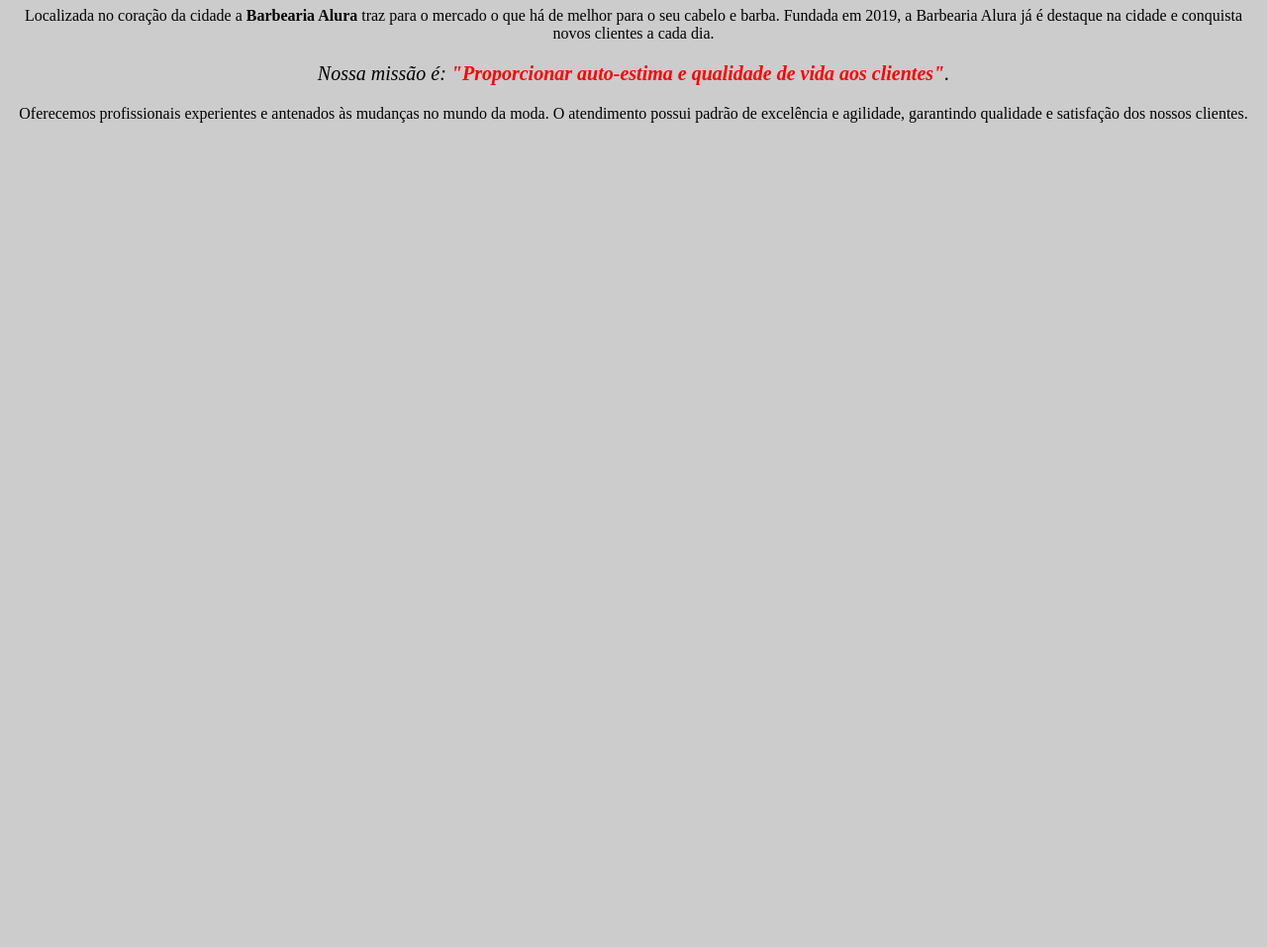
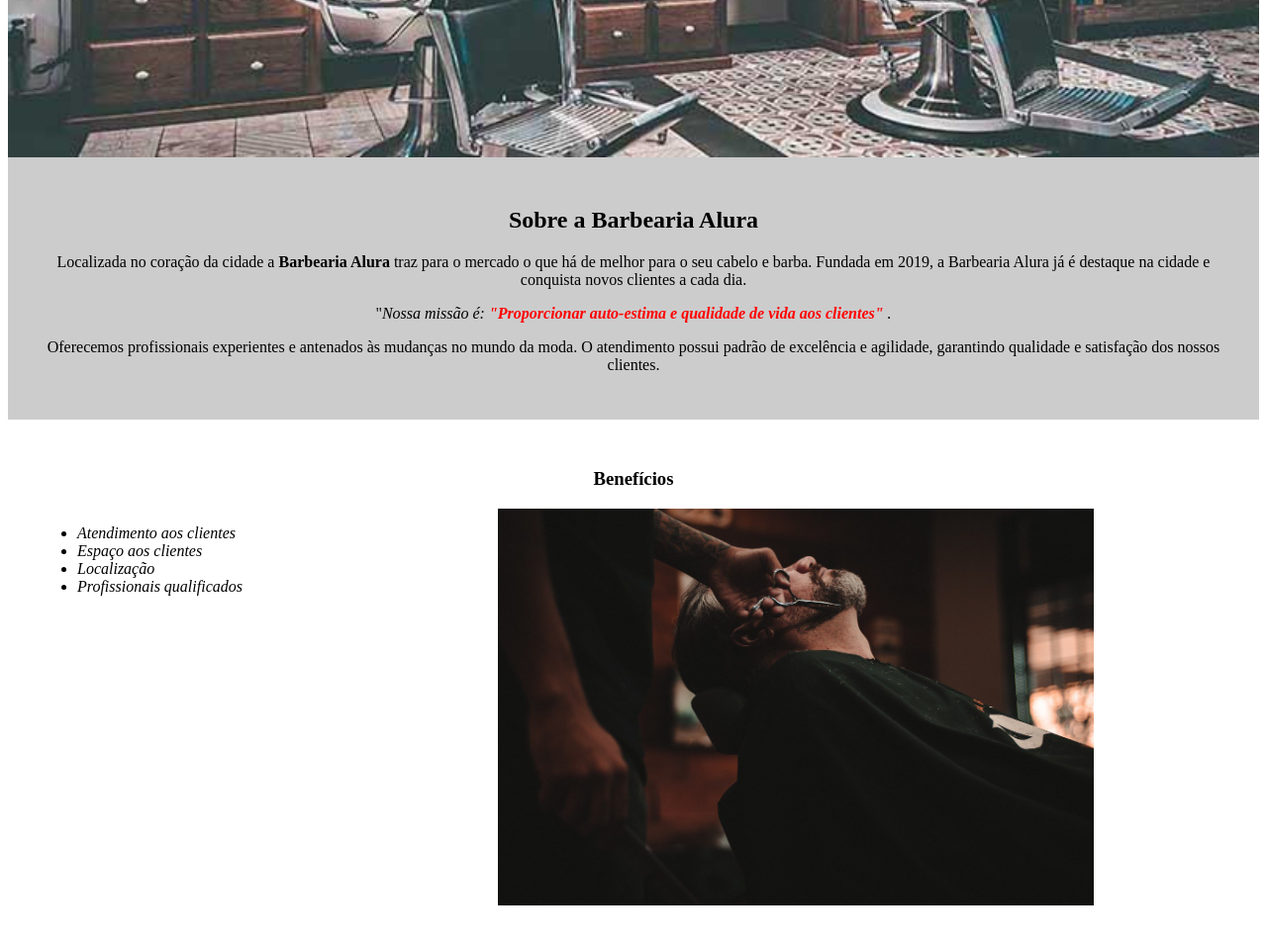
Before and after one commit to caiokjkja/alura_barbearia, a plain HTML site: page index.html in a window 1280 px wide. Shown: the part 381-1338 px from the top of the page at 99% size. Before the commit the page ends 800 px from the top, so only its background shows below. Drawn offline with Linux system fonts and the light colour scheme.

Commit message:
Add files via upload

```diff
--- a/index.html
+++ b/index.html
@@ -1,20 +1,37 @@
-<DOCTYPE html>
-<html lang="pt-br">
+<!DOCTYPE hmtl>
+<html lang="PR-BR">
   <head>
     <meta charset="UTF-8">
       <title>Barbearia Alura</title>
       <link rel="stylesheet" href="style.css">
+
   </head>
-
     <body>
-       <img src="banner.jpg">
-
-       <h1>Sobre a Barbearia Alura</h1>
+      <header.>
+        <h1 class="titulo-principal">Barbearia Alura</h1>
+      </header>
+      <img id="banner" src="banner.jpg">
+<div class="principal">
+      <h2 class="titulo-centralizado">Sobre a Barbearia Alura</h2>
 
       <p>Localizada no coração da cidade a <strong>Barbearia Alura</strong> traz para o mercado o que há de melhor para o seu cabelo e barba. Fundada em 2019, a Barbearia Alura já é destaque na cidade e conquista novos clientes a cada dia.</p>
 
-       <p id="missao"><em>Nossa missão é: <strong>"Proporcionar auto-estima e qualidade de vida aos clientes"</strong>.</em></p>
+        <p id="missao">"<em>Nossa missão é: <strong> "Proporcionar auto-estima e qualidade de vida aos clientes" </strong>.</em></p>
 
         <p>Oferecemos profissionais experientes e antenados às mudanças no mundo da moda. O atendimento possui padrão de excelência e agilidade, garantindo qualidade e satisfação dos nossos clientes.</p>
+        </div>
+
+          <div class="beneficios">
+        <h3 class="titulo-centralizado">Benefícios </h3>
+
+
+        <ul>
+        <li class="itens">Atendimento aos clientes</li>
+        <li class="itens">Espaço aos clientes</li>
+        <li class="itens">Localização</li>
+        <li class="itens">Profissionais qualificados</li>
+      </ul>
+        <img src="beneficios.jpg" class="imagembeneficios"
+</div>
 </body>
 </html>
--- a/style.css
+++ b/style.css
@@ -1,19 +1,42 @@
-body {
-  background: #CCCCCC
+body{
+
 }
-
-h1 {
-  style="text-align: center
+#banner {
+  width: 100%
 }
-
-p {
+.principal{
+  background: #CCCCCC;
+  padding: 30px;
+}
+.titulo-principal {
+  padding-left: : 20px;
+}
+ .titulo-centralizado {
   text-align: center;
 }
+p{
+   text-align: center;
+}
+#missao{
+  style="font-size: 20px;
+}
+em strong{
+   color: #FF0000;
+ }
+ .itens{
+   font-style: italic;
+ }
+ .beneficios{
+   background: #FFFFFF;
+   padding:30px;
+ }
 
-#missao {
-  font-size: 20px
-}
-
-em strong {
-   color: red;
-}
+ ul {
+   display: inline-block;
+   vertical-align: top;
+   width: 20%;
+   margin-right: 15%;
+ }
+ .imagembeneficios{
+   width  : 50%;
+ }
```
Also changed, not shown: beneficios.jpg (added). Lines whose indentation alone changed are shown as unchanged.
